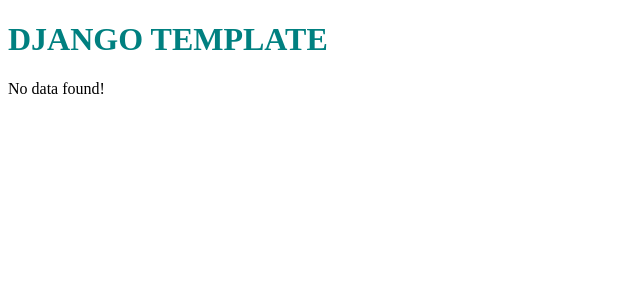
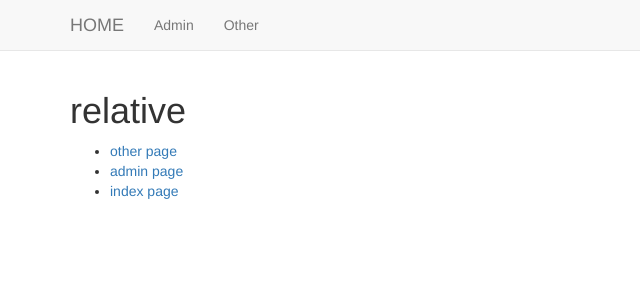
Before and after one commit to andihaki/django, a Django app: page /first_app/relative/ in a window 1280 px wide. Shown: the top 300 px of the page, without its empty margins (0-640 px from the left). Run offline with Django 3.2, Linux system fonts and the light colour scheme; data that the repository does not hold is empty; some libraries are stand-ins or nearby versions.

Commit message:
URL: untuk href, BLOCK: untuk extend template

```diff
--- a/first_project/first_app/urls.py
+++ b/first_project/first_app/urls.py
@@ -2,6 +2,11 @@
 
 from first_app import views
 
+# TEMPLATE TAGGING
+app_name = 'first_app'
+
 urlpatterns = [
-    url('', views.index, name='index')
+    url('relative/', views.relative, name='relative'),
+    url('other/', views.other, name='other'),
+    url('', views.index, name='index'),
 ]
--- a/first_project/first_app/views.py
+++ b/first_project/first_app/views.py
@@ -11,3 +11,12 @@
         'access_record': webpages_list,
     }
     return render(request, 'first_app/index.html', context=my_dict)
+
+def idx(request):
+    return render(request, 'default/index.html')
+
+def other(request):
+    return render(request, 'default/other.html')
+
+def relative(request):
+    return render(request, 'default/relative_url_templates.html')
--- /dev/null
+++ b/first_project/templates/default/base.html
@@ -0,0 +1,28 @@
+<!DOCTYPE html>
+{% load staticfiles %}
+<html lang="en">
+<head>
+    <meta charset="UTF-8">
+    <meta name="viewport" content="width=device-width, initial-scale=1.0">
+    <meta http-equiv="X-UA-Compatible" content="ie=edge">
+    <link rel="stylesheet" href="{% static 'css/bootstrap.min.css' %}">
+    {% block css_block %}
+    {% endblock %}
+    <title>FIRST APP</title>
+</head>
+<body>
+    <nav class="navbar navbar-default navbar-static-top">
+        <div class="container">
+            <ul class="nav navbar-nav">
+                <li><a class="navbar-brand" href="{% url 'index' %}">HOME</a></li>
+                <li><a class="navbar-link" href="{% url 'admin:index' %}">Admin</a></li>
+                <li><a class="navbar-link" href="{% url 'first_app:other' %}">Other</a></li>
+            </ul>
+        </div>
+    </nav>
+    <div class="container">
+        {% block body_block %}
+        {% endblock %}
+    </div>
+</body>
+</html>
--- /dev/null
+++ b/first_project/templates/default/other.html
@@ -0,0 +1,6 @@
+<!DOCTYPE html>
+{% extends "default/base.html" %}
+
+{% block body_block%}
+<h1>other</h1>
+{% endblock %}
--- /dev/null
+++ b/first_project/templates/default/relative_url_templates.html
@@ -0,0 +1,11 @@
+<!DOCTYPE html>
+{% extends "default/base.html" %}
+
+{% block body_block%}
+    <h1>relative</h1>
+    <ul>
+        <li><a href="{% url 'first_app:other' %}">other page</a></li>
+        <li><a href="{% url 'admin:index' %}">admin page</a></li>
+        <li><a href="{% url 'index' %}">index page</a></li>
+    </ul>
+{% endblock %}
--- a/first_project/templates/first_app/index.html
+++ b/first_project/templates/first_app/index.html
@@ -1,14 +1,12 @@
 <!DOCTYPE html>
+{% extends "default/base.html" %}
 {% load staticfiles %}
-<html lang="en">
-<head>
-    <meta charset="UTF-8">
-    <meta name="viewport" content="width=device-width, initial-scale=1.0">
-    <meta http-equiv="X-UA-Compatible" content="ie=edge">
-    <link rel="stylesheet" href="{% static "css/index.css" %}"/>
-    <title>DJANGO TEMPLATE</title>
-</head>
-<body>
+
+{% block css_block%}
+    <link rel="stylesheet" href="{% static 'css/index.css' %}">
+{% endblock %}
+
+{% block body_block%}
     <h1>DJANGO TEMPLATE</h1>
     <!-- <img src="{% static "images/city.jpg" %}" alt="opps" style="width:75%;height:75%;" /> -->
     <div class="djangotwo">
@@ -32,5 +30,4 @@
             <p>No data found!</p>
         {% endif %}
     </div>
-</body>
-</html>
+{% endblock %}
```
Also changed, not shown: first_project/templates/default/index.html (added, +12 -0 lines).
